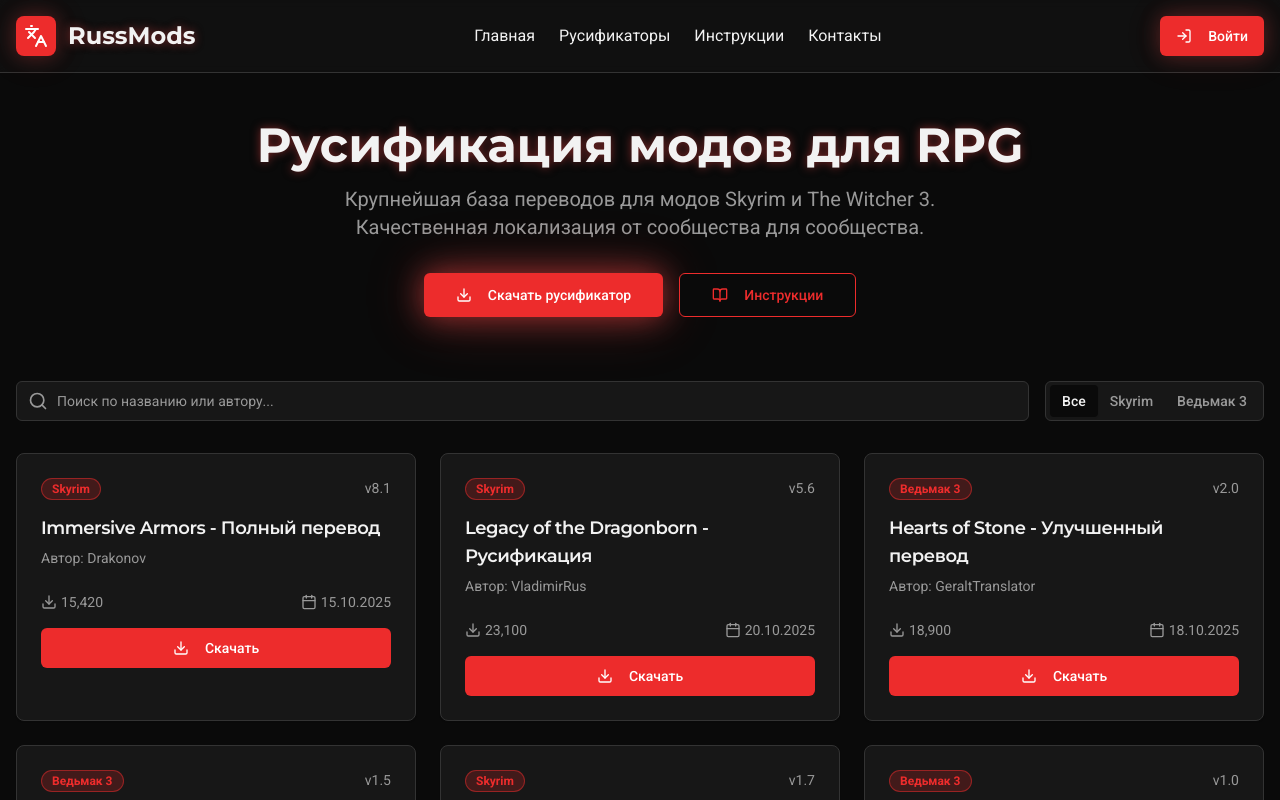
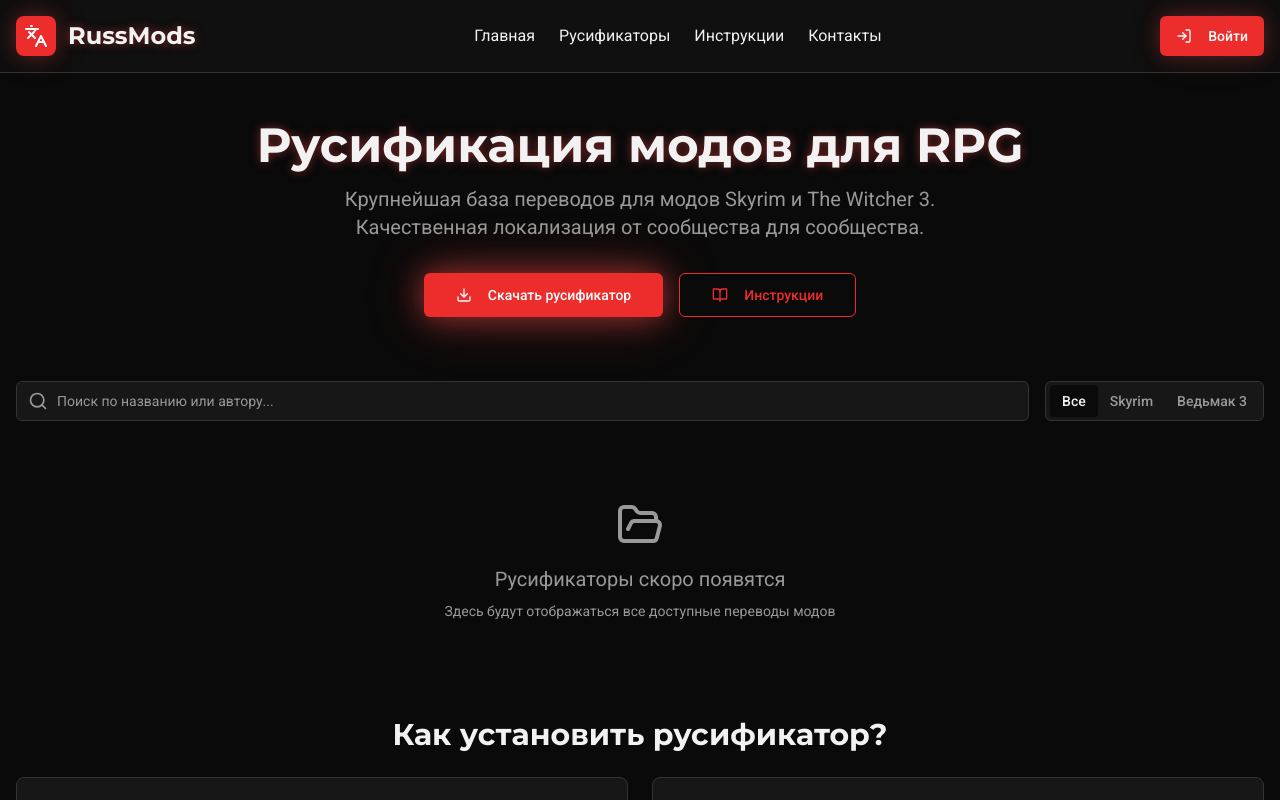
Before and after one commit to pr-poehali-dev/mod-localization-portal, a React (Vite) app: page / in a window 1280 px wide. Shown: the top 800 px of the page. Built offline with nearby package versions, Linux system fonts and the light colour scheme.

Commit message:
Удаление русификаторов и счетчика скачиваний

```diff
--- a/src/pages/Index.tsx
+++ b/src/pages/Index.tsx
@@ -13,67 +13,11 @@ interface Russificator {
   title: string;
   game: 'skyrim' | 'witcher3';
   author: string;
-  downloads: number;
   version: string;
   date: string;
 }
 
-const mockRussificators: Russificator[] = [
-  {
-    id: 1,
-    title: 'Immersive Armors - Полный перевод',
-    game: 'skyrim',
-    author: 'Drakonov',
-    downloads: 15420,
-    version: '8.1',
-    date: '2025-10-15'
-  },
-  {
-    id: 2,
-    title: 'Legacy of the Dragonborn - Русификация',
-    game: 'skyrim',
-    author: 'VladimirRus',
-    downloads: 23100,
-    version: '5.6',
-    date: '2025-10-20'
-  },
-  {
-    id: 3,
-    title: 'Hearts of Stone - Улучшенный перевод',
-    game: 'witcher3',
-    author: 'GeraltTranslator',
-    downloads: 18900,
-    version: '2.0',
-    date: '2025-10-18'
-  },
-  {
-    id: 4,
-    title: 'Blood and Wine - Альтернативный перевод',
-    game: 'witcher3',
-    author: 'WhiteWolfTeam',
-    downloads: 12500,
-    version: '1.5',
-    date: '2025-10-10'
-  },
-  {
-    id: 5,
-    title: 'Beyond Skyrim: Bruma - Русский перевод',
-    game: 'skyrim',
-    author: 'Cyrodiil_RU',
-    downloads: 31200,
-    version: '1.7',
-    date: '2025-10-22'
-  },
-  {
-    id: 6,
-    title: 'Новые квесты Скеллиге - Перевод',
-    game: 'witcher3',
-    author: 'SkelligeTeam',
-    downloads: 9800,
-    version: '1.0',
-    date: '2025-10-05'
-  }
-];
+const mockRussificators: Russificator[] = [];
 
 function Index() {
   const [isLoggedIn, setIsLoggedIn] = useState(false);
@@ -278,10 +222,6 @@ function Index() {
                 <CardContent>
                   <div className="flex items-center justify-between mb-4 text-sm text-muted-foreground">
                     <div className="flex items-center gap-1">
-                      <Icon name="Download" size={16} />
-                      <span>{rus.downloads.toLocaleString()}</span>
-                    </div>
-                    <div className="flex items-center gap-1">
                       <Icon name="Calendar" size={16} />
                       <span>{new Date(rus.date).toLocaleDateString('ru-RU')}</span>
                     </div>
@@ -297,9 +237,12 @@ function Index() {
 
           {filteredRussificators.length === 0 && (
             <div className="text-center py-12">
-              <Icon name="Search" size={48} className="mx-auto mb-4 text-muted-foreground" />
-              <p className="text-xl text-muted-foreground">
-                Русификаторы не найдены. Попробуйте изменить поисковый запрос.
+              <Icon name="FolderOpen" size={48} className="mx-auto mb-4 text-muted-foreground" />
+              <p className="text-xl text-muted-foreground mb-2">
+                Русификаторы скоро появятся
+              </p>
+              <p className="text-sm text-muted-foreground">
+                Здесь будут отображаться все доступные переводы модов
               </p>
             </div>
           )}
```
